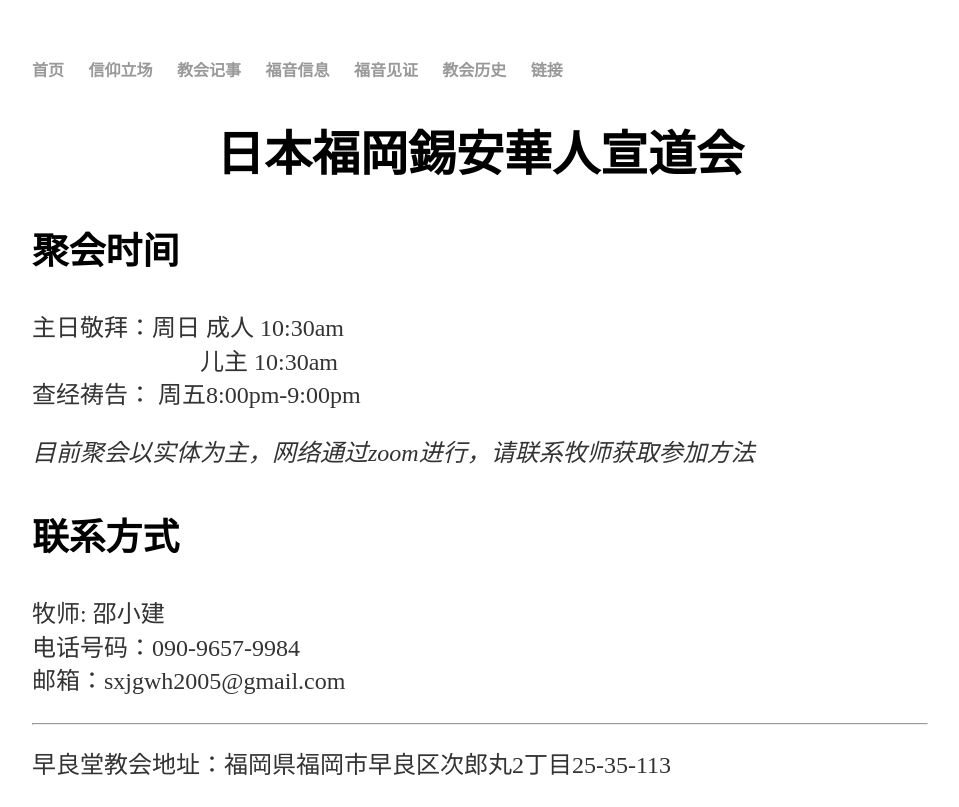
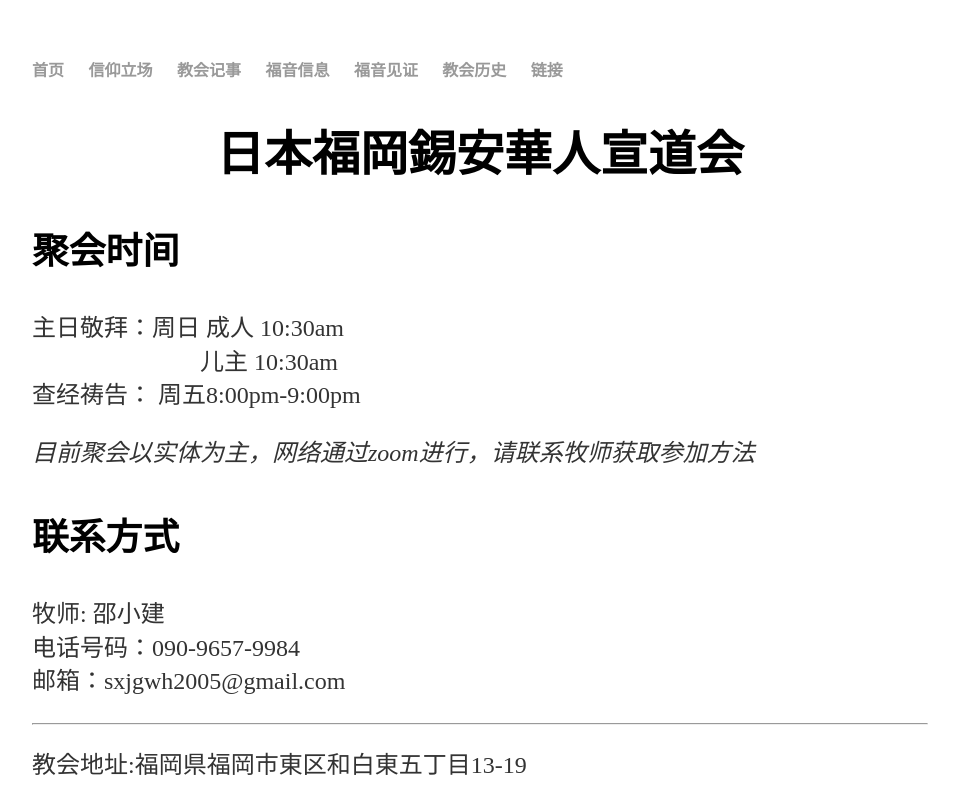
Before and after one commit to fukuokachinesechurch/fukuoka-cmujp-church, a Jekyll site: the page built from index.md, in a window 1280 px wide. Shown: the top 807 px of the page, without its empty margins (160-1119 px from the left). Built offline with Jekyll 4.4.1, drawn with Linux system fonts in a browser that asks for light colours; some of the changed text lies outside the part shown; grey boxes are pictures that could not be loaded.

Commit message:
東区和白華語党

```diff
--- a/index.md
+++ b/index.md
@@ -26,7 +26,22 @@ layout: default
 邮箱：sxjgwh2005@gmail.com
 
 ------------------------------------------------------------------------------------
-早良堂教会地址：福岡県福岡市早良区次郎丸2丁目25-35-113
-<iframe src="https://www.google.com/maps/embed?pb=!1m18!1m12!1m3!1d6649.801086924693!2d130.3162719935791!3d33.555960299999995!2m3!1f0!2f0!3f0!3m2!1i1024!2i768!4f13.1!3m3!1m2!1s0x354194be9df8f275%3A0x5a40f8f1bb4c3d4f!2z44K344OG44Kj44Op44Kk44OV44OR44OG44Kj44Kq5a6k6KaL5rKz55WU!5e0!3m2!1sja!2sjp!4v1704094929752!5m2!1sja!2sjp" width="600" height="450" style="border:0;" allowfullscreen="" loading="lazy" referrerpolicy="no-referrer-when-downgrade"></iframe>
+教会地址:福岡県福岡市東区和白東五丁目13-19
 
-[教会楼照片 点击可看](https://www.stepon.co.jp/mansion/library-detail/11850015/)
+<iframe
+  width="600"
+  height="450"
+  style="border:0"
+  loading="lazy"
+  allowfullscreen
+  referrerpolicy="no-referrer-when-downgrade"
+  src="https://www.google.com/maps?q=%E7%A6%8F%E5%B2%A1%E7%9C%8C%E7%A6%8F%E5%B2%A1%E5%B8%82%E6%9D%B1%E5%8C%BA%E5%92%8C%E7%99%BD%E6%9D%B1%E4%BA%94%E4%B8%81%E7%9B%AE13-1&hl=ja&output=embed">
+</iframe>
+
+[教会楼照片 点击可看](https://www.google.com/maps/search/?api=1&query=%E7%A6%8F%E5%B2%A1%E7%9C%8C%E7%A6%8F%E5%B2%A1%E5%B8%82%E6%9D%B1%E5%8C%BA%E5%92%8C%E7%99%BD%E6%9D%B1%E4%BA%94%E4%B8%81%E7%9B%AE13-1)
+
+[和白駅 电车](https://www.google.com/maps/search/?api=1&query=%E5%92%8C%E7%99%BD%E9%A7%85)
+
+[和白駅 西鉄バス](https://www.google.com/maps/search/?api=1&query=%E5%92%8C%E7%99%BD%E9%A7%85%E5%89%8D%E3%83%90%E3%82%B9%E5%81%9C)
+
+最近车站　　和白駅
```
